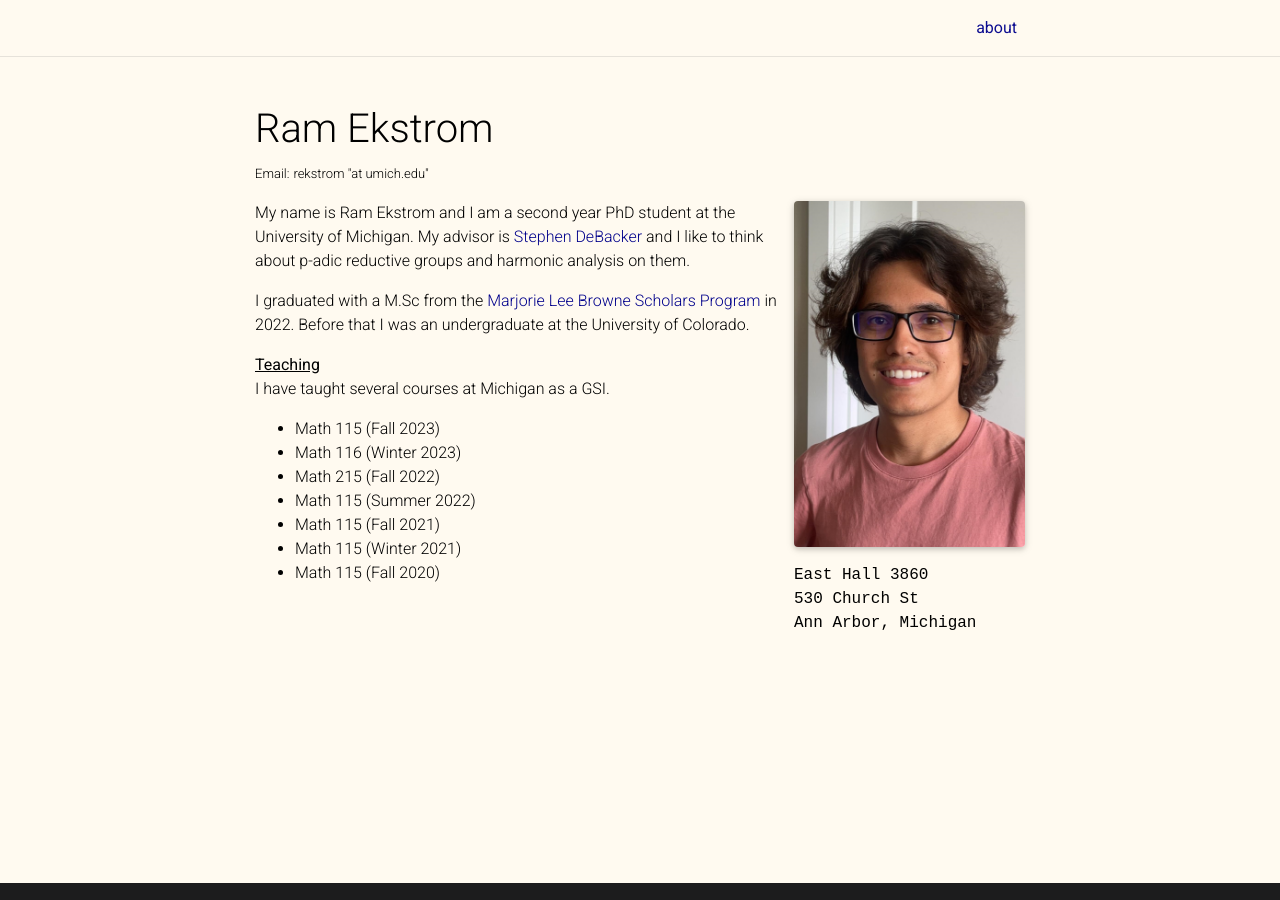
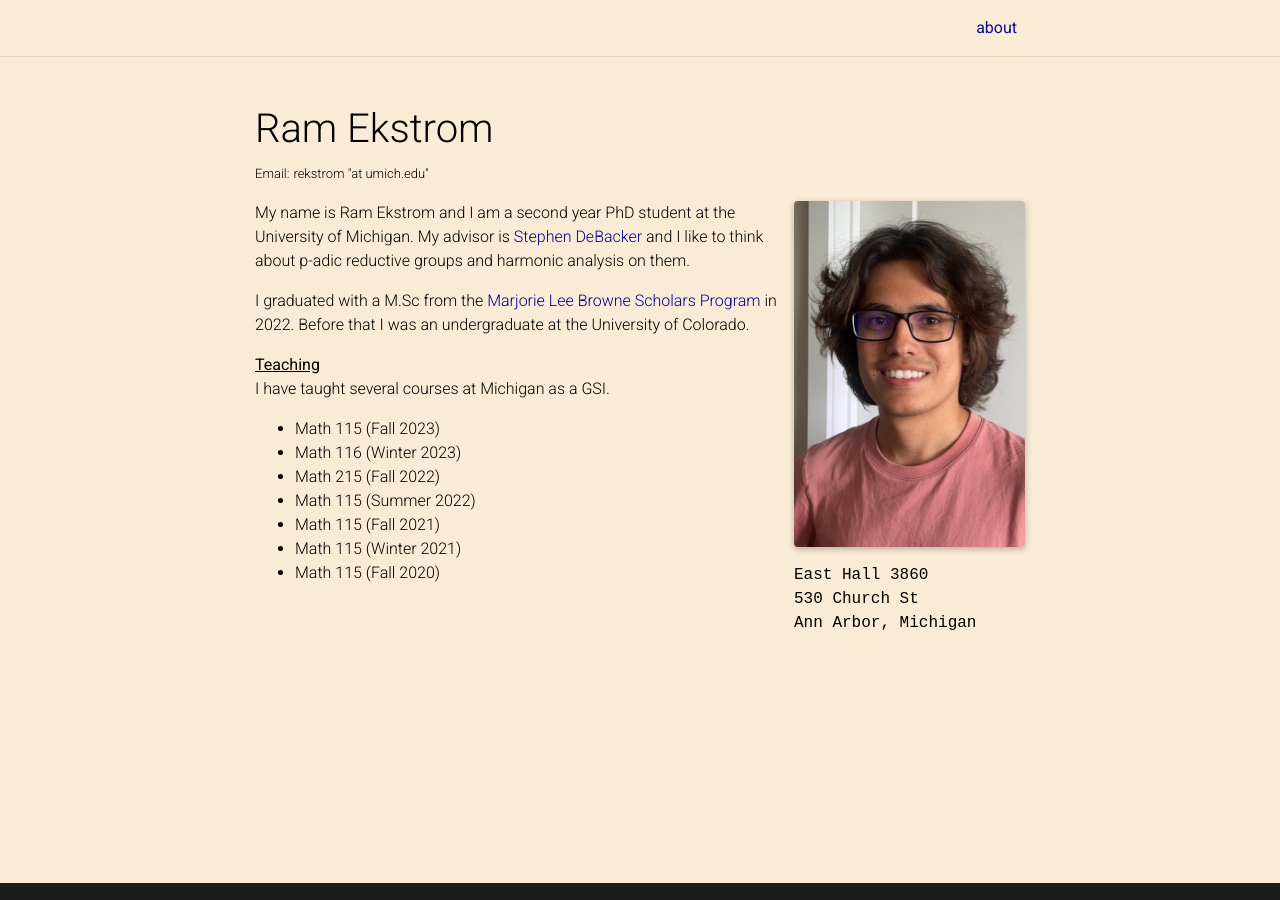
Before and after one commit to ramekstrom/ramekstrom.github.io, a Jekyll site: the page built from _pages/about.md, in a window 1280 px wide. Built offline with Jekyll 4.4.1, drawn with Linux system fonts in a browser that asks for light colours; full-size pictures stand in for the smaller copies a plugin makes; comment, search, counter and statistics services are not loaded; a style sheet for code colours, icons or effects is not loaded.

Commit message:
Update _themes.scss

```diff
--- a/_sass/_themes.scss
+++ b/_sass/_themes.scss
@@ -3,7 +3,7 @@
  ******************************************************************************/
 
 :root {
-  --global-bg-color: #FFFAF0;
+  --global-bg-color: #FAEBD7;
   --global-code-bg-color: #{$code-bg-color-light};
   --global-text-color: #{$black-color};
   --global-text-color-light: #{$grey-color};
@@ -15,7 +15,7 @@
   --global-footer-link-color: #{$white-color};
   --global-distill-app-color: #{$grey-color};
   --global-divider-color: rgba(0,0,0,.1);
-  --global-card-bg-color: #FFFAF0;
+  --global-card-bg-color: #FAEBD7;
 
   --global-tip-block: #42b983;
   --global-tip-block-bg: #e2f5ec;
```
